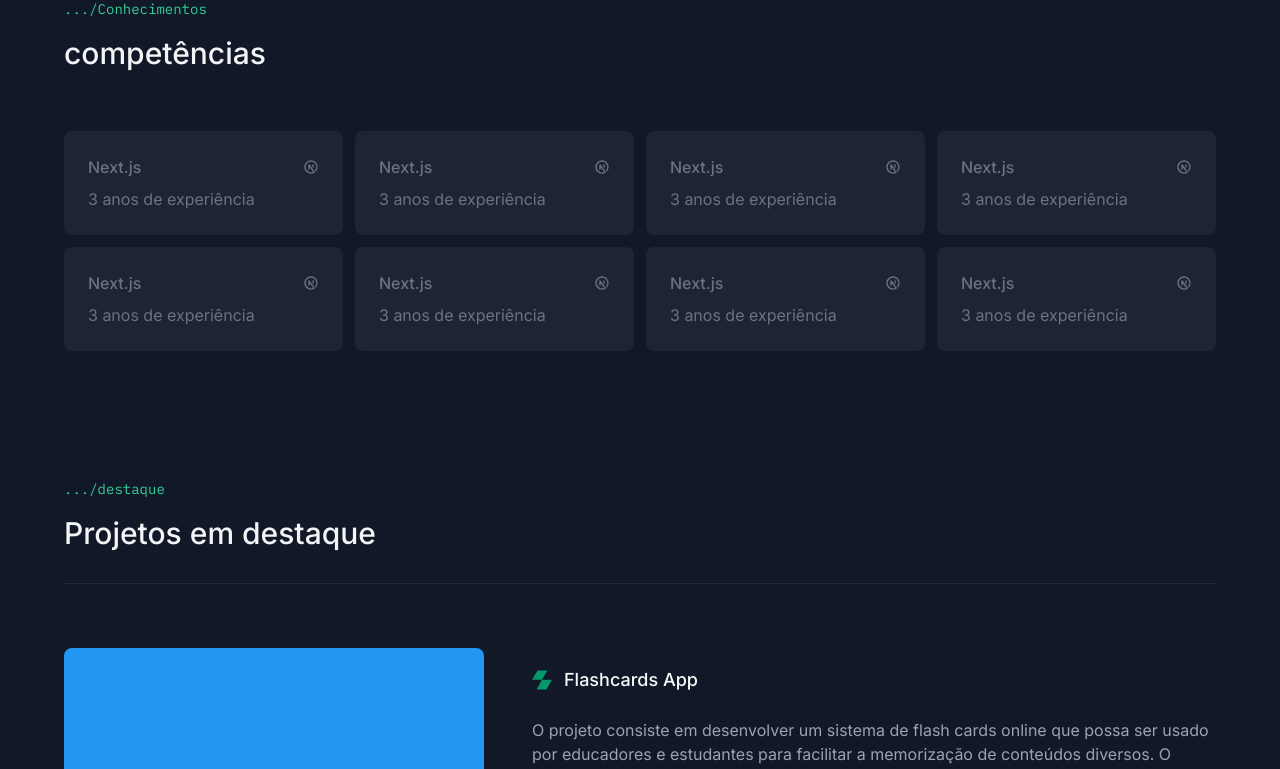
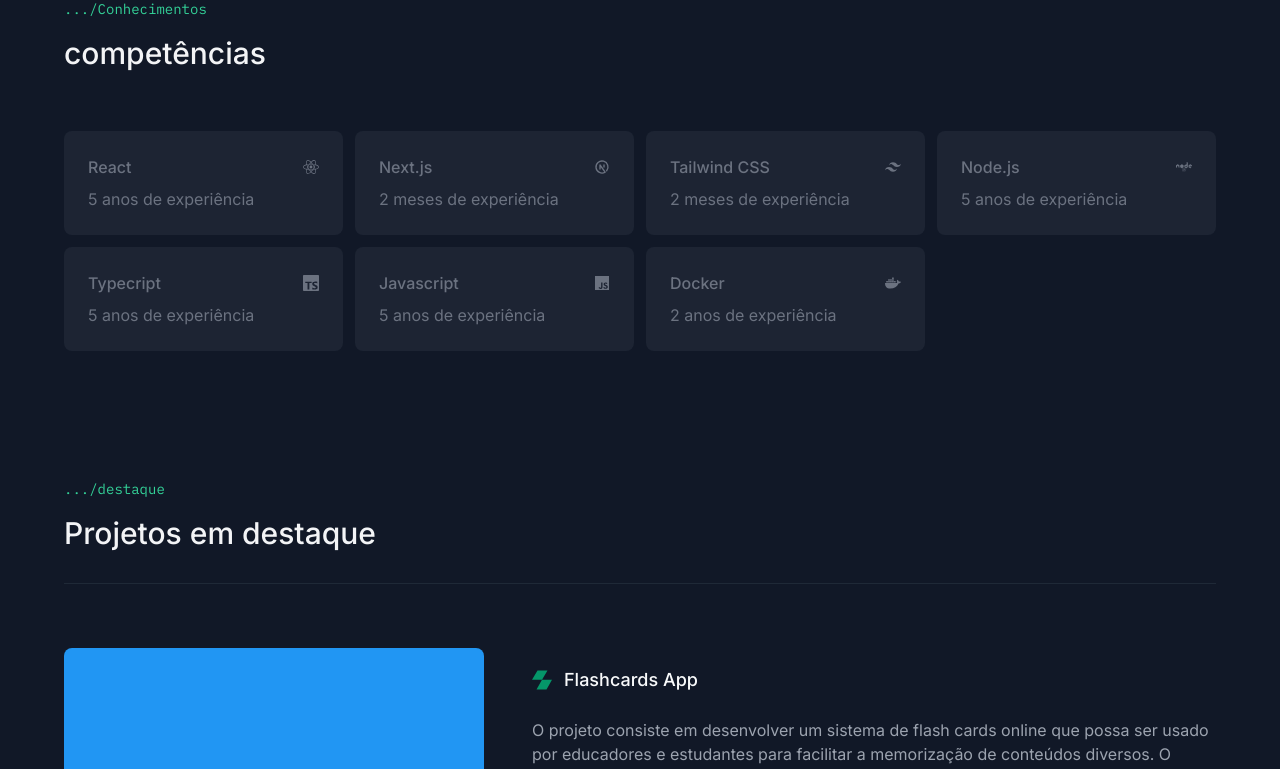
Before and after one commit to kefflen/next-portfolio, a Next.js app: page / in a window 1280 px wide. Shown: the part 820-1589 px from the top of the page. Built offline with nearby package versions, Linux system fonts and the light colour scheme.

Commit message:
feat: update home page

```diff
--- a/app/(home)/_components/know-techs/index.tsx
+++ b/app/(home)/_components/know-techs/index.tsx
@@ -1,20 +1,29 @@
 import { SectionTitle } from "@/app/components/section-title"
-import { TbBrandNextjs } from "react-icons/tb"
 import { KnowTech } from "./know-tech"
 
-export const KnowTechs = () => {
+type KnowTechsProps = {
+  techs: {
+    icon: JSX.Element
+    name: string
+    startDate: string
+  }[]
+}
+
+export const KnowTechs = ({
+  techs
+}: KnowTechsProps) => {
   return (
     <section className="container py-16">
       <SectionTitle title="competências" subtitle="Conhecimentos" />
       <div className="w-full grid grid-cols-[repeat(auto-fit,minmax(264px,1fr))] gap-3 mt-[60px]">
-        {Array.from({ length: 8 }).map((_, index) => (
+        {techs.map((tech, index) => (
           <KnowTech
             key={index}
             tech={{
-              icon: <TbBrandNextjs />,
-              name: "Next.js",
-              startDate: "2022",
-            }}
+              icon: tech.icon,
+              name: tech.name,
+              startDate: tech.startDate}
+            }
           />
         ))}
       </div>
--- a/app/(home)/_components/work-experience/experience-item.tsx
+++ b/app/(home)/_components/work-experience/experience-item.tsx
@@ -26,7 +26,7 @@
             @ CHB Sistemas
           </a>
           <h4 className="text-gray-300">Estagiario de desenvolvimento</h4>
-          <span>Entrou 2021 - Saiu 2022 - (1 ano)</span>
+          <span>2021 - 2022 - (1 ano)</span>
           <p className="text-gray-400">
             Desenvolvimento e manutenção de interfaces e rotinas utilizando
             Genexus. Enquanto estagiário, tive a oportunidade de trabalhar em
--- a/app/(home)/_components/work-experience/index.tsx
+++ b/app/(home)/_components/work-experience/index.tsx
@@ -17,7 +17,6 @@
       </div>
       <div className="flex flex-col gap-4">
         <ExperienceItem />
-        <ExperienceItem />
       </div>
     </section>
   )
--- a/app/(home)/page.tsx
+++ b/app/(home)/page.tsx
@@ -1,14 +1,57 @@
-import { Header } from "../components/header"
+import { FaDocker, FaReact } from "react-icons/fa"
+import { FaNode } from "react-icons/fa6"
+import { IoLogoJavascript } from "react-icons/io5"
+import { SiTailwindcss, SiTypescript } from "react-icons/si"
+import { TbBrandNextjs } from "react-icons/tb"
 import { HeroSection } from "./_components/hero-section"
 import { HighlightProjects } from "./_components/highlight-projects"
 import { KnowTechs } from "./_components/know-techs"
 import { WorkExperience } from "./_components/work-experience"
 
+
+const techs = [
+  {
+    icon: <FaReact />,
+    name: "React",
+    startDate: "2020",
+  },
+  {
+    icon: <TbBrandNextjs />,
+    name: "Next.js",
+    startDate: "2024",
+  },
+  {
+    icon: <SiTailwindcss />,
+    name: "Tailwind CSS",
+    startDate: "2024",
+  },
+  {
+    icon: <FaNode />,
+    name: "Node.js",
+    startDate: "2020",
+  },
+  {
+    icon: <SiTypescript />,
+    name: "Typecript",
+    startDate: "2020",
+  },
+  {
+    icon: <IoLogoJavascript />,
+    name: "Javascript",
+    startDate: "2020",
+  },
+  {
+    icon: <FaDocker />,
+    name: "Docker",
+    startDate: "2023",
+  }
+]
+
 export default function Home() {
   return (
     <main className="flex min-h-screen flex-col">
       <HeroSection />
-      <KnowTechs />
+      <KnowTechs techs={techs} />
       <HighlightProjects />
       <WorkExperience />
     </main>
```
